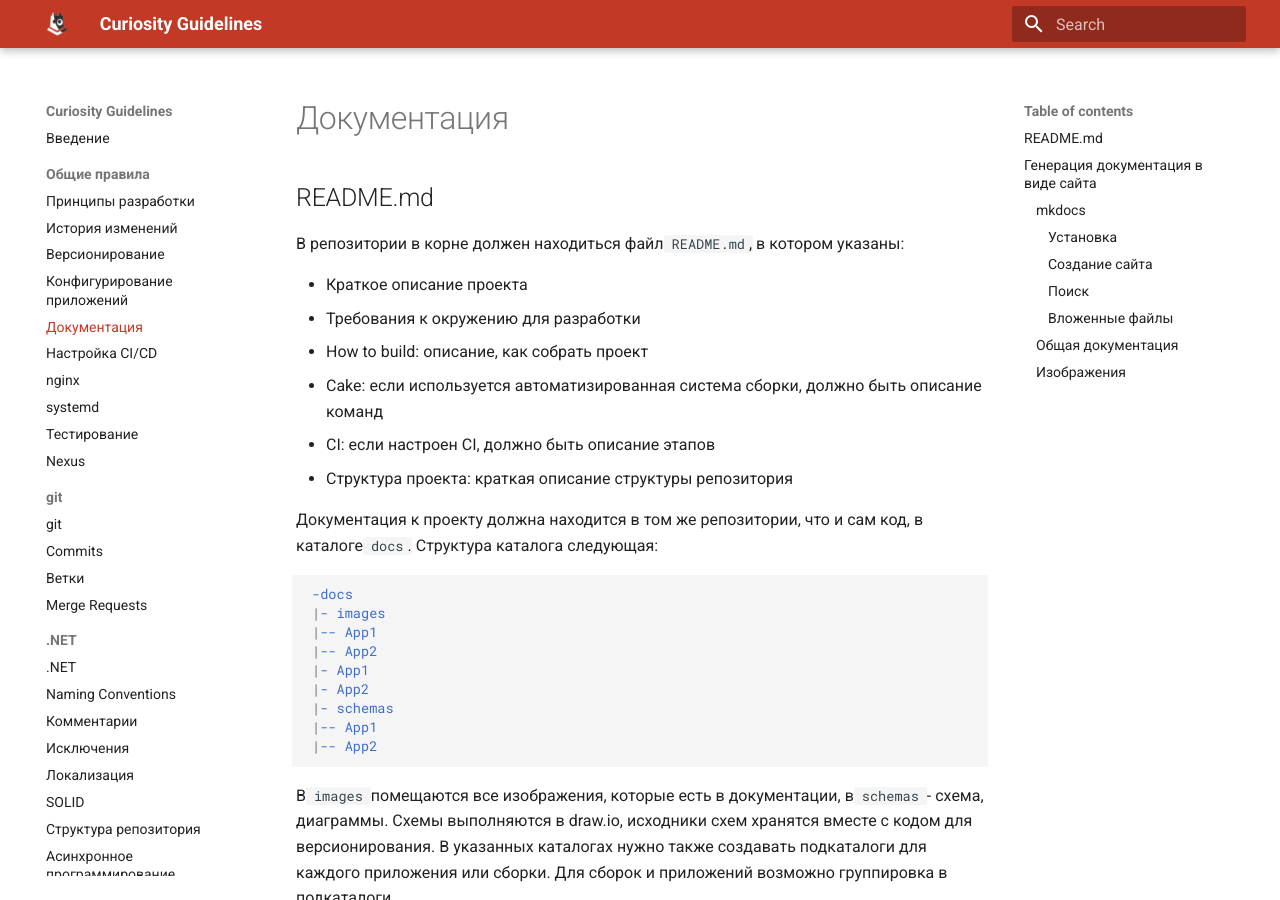
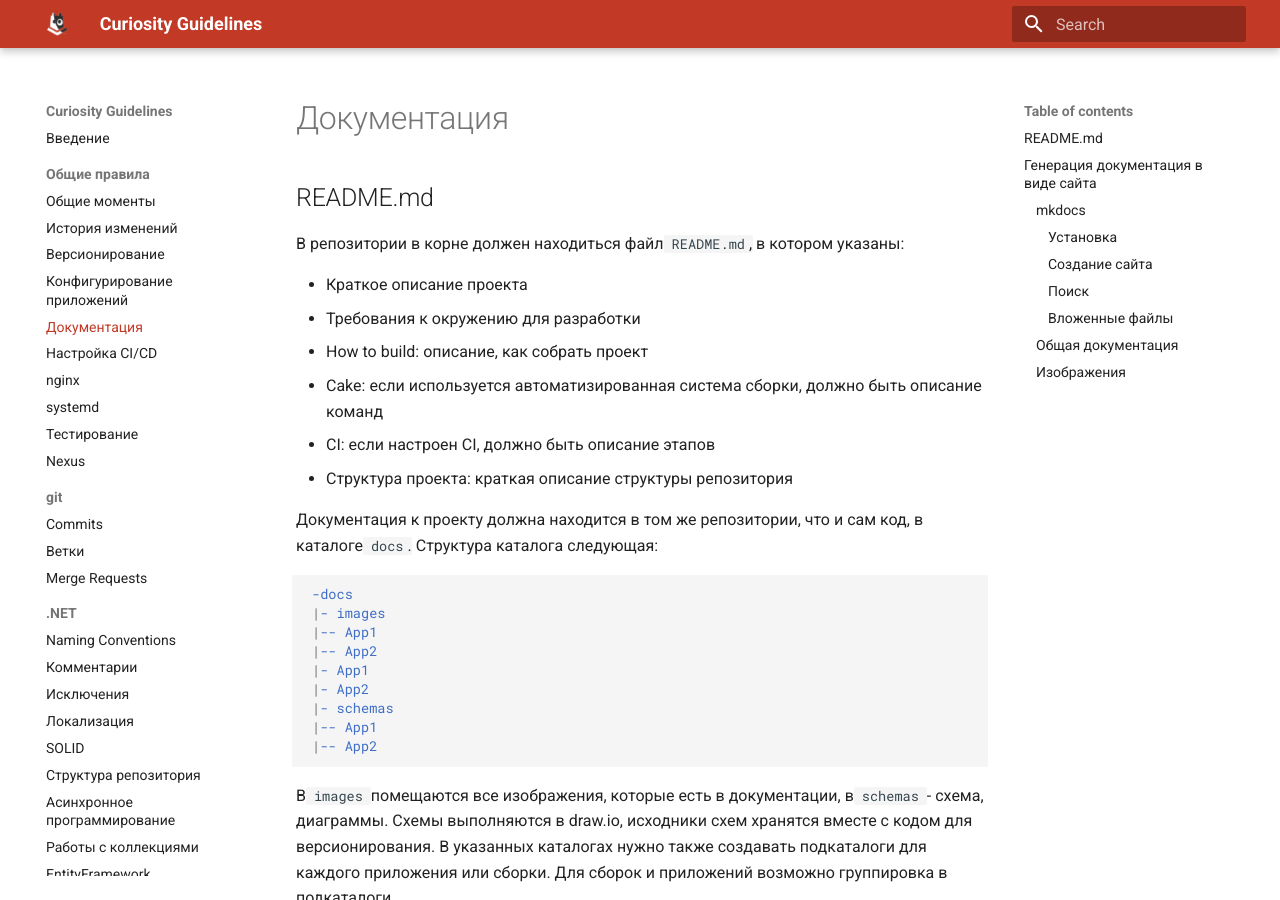
Before and after one commit to siisltd/Curiosity.Guidelines, an MkDocs documentation site: the page built from docs/development/docs.md, in a window 1280 px wide and 900 px high. Built offline with MkDocs 1.6.1 and Material for MkDocs 9.7.7, drawn with Linux system fonts in a browser that asks for light colours; part of the change alters nothing that is shown.

Commit message:
Updated structure

```diff
--- a/mkdocs.yml
+++ b/mkdocs.yml
@@ -7,7 +7,7 @@ copyright: <a href="https://siisltd.ru">SIIS Ltd</a> © 2021
 nav:
   - 'Введение': 'index.md'
   - 'Общие правила':
-    - 'Принципы разработки': 'development/index.md'
+    - 'Общие моменты': 'development/index.md'
     - 'История изменений': 'development/changelog.md'
     - 'Версионирование': 'development/versioning.md'
     - 'Конфигурирование приложений': 'development/configurations.md'
@@ -18,12 +18,10 @@ nav:
     - 'Тестирование': 'development/testing.md'
     - 'Nexus': 'development/nexus.md'
   - 'git':
-      - 'git': 'git/index.md'
       - 'Commits': 'git/commits.md'
       - 'Ветки': 'git/branches.md'
       - 'Merge Requests': 'git/merge_requests.md'
   - '.NET':
-      - '.NET': 'dotNetCodeStyle/index.md'
       - 'Naming Conventions': 'dotNetCodeStyle/conventions.md'
       - 'Комментарии': 'dotNetCodeStyle/comments.md'
       - 'Исключения': 'dotNetCodeStyle/exceptions.md'
@@ -36,12 +34,7 @@ nav:
       - 'Dapper': 'dotNetCodeStyle/dapper.md'
       - 'Логирование': 'dotNetCodeStyle/logs.md'
       - 'Performance': 'dotNetCodeStyle/performance.md'
-  - 'Android':
-      - 'Android': 'androidCodeStyle/index.md'
-  - 'WEB':
-      - 'Web': 'web/index.md'
   - 'Базы данных':
-      - 'Базы данных': 'database/index.md'
       - 'PostgresSQL': 'database/postgres.md'
   - 'Образование': 'education.md'
   - 'FAQ': 'faq.md'
```
